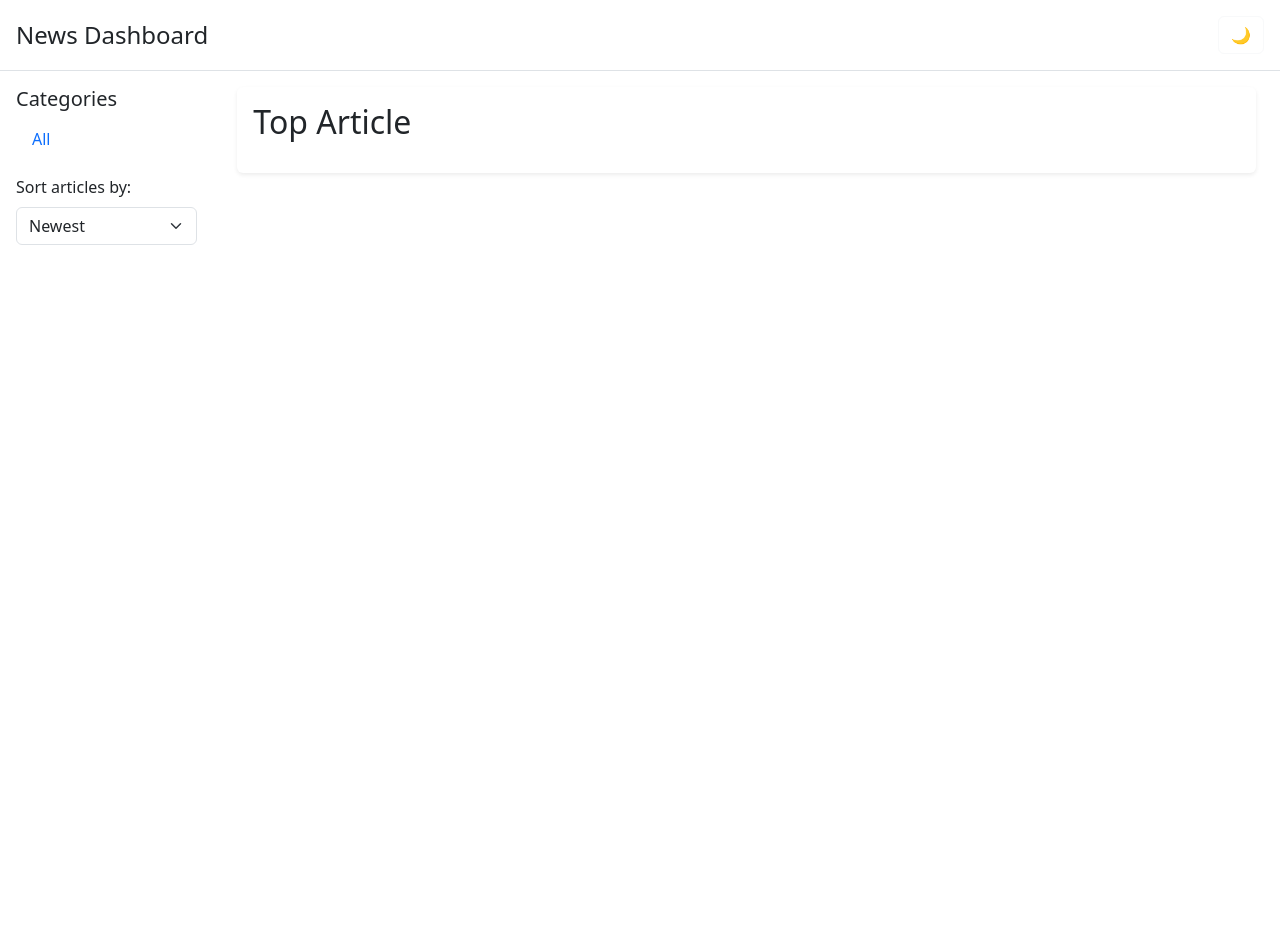
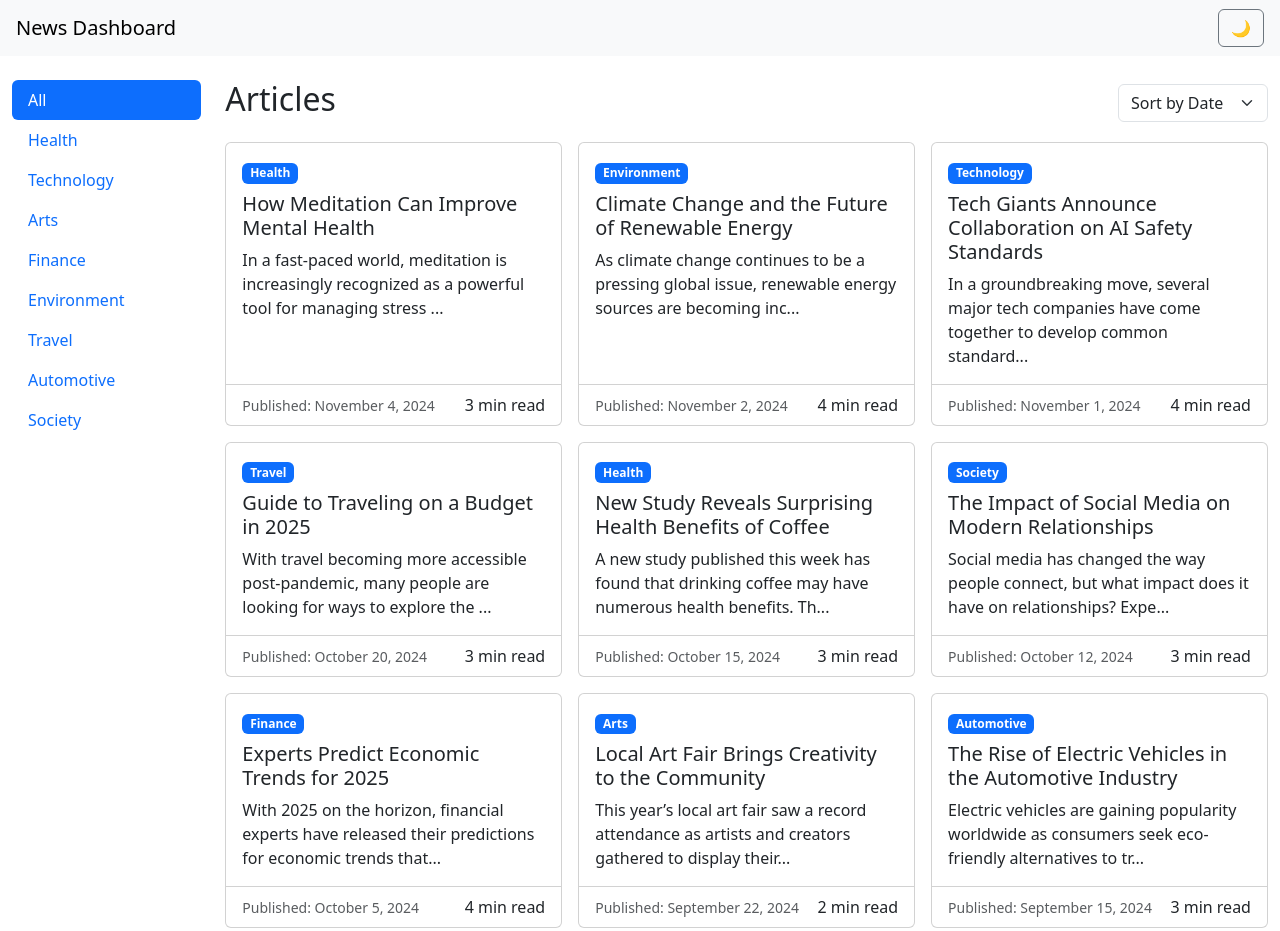
Before and after one commit to bekkyww/final, a plain HTML site: page index.html in a window 1280 px wide. Shown: the top 931 px of the page. Before the commit the page ends 800 px from the top, so only its background shows below. Drawn offline with nearby package versions, Linux system fonts and the light colour scheme.

Commit message:
Update index.html

```diff
--- a/index.html
+++ b/index.html
@@ -4,43 +4,40 @@
     <meta charset="UTF-8" />
     <meta name="viewport" content="width=device-width, initial-scale=1" />
     <title>News Dashboard</title>
-    <link href="https://cdn.jsdelivr.net/npm/bootstrap@5.3.6/dist/css/bootstrap.min.css" rel="stylesheet" />
+    <link href="https://cdn.jsdelivr.net/npm/bootstrap@5.3.6/dist/css/bootstrap.min.css" rel="stylesheet" crossorigin="anonymous" referrerpolicy="no-referrer" />
+    <link rel="stylesheet" href="styles.css" />
 </head>
 <body>
-    <header class="d-flex justify-content-between align-items-center p-3 border-bottom">
-        <div class="d-flex align-items-center">
-            <button class="btn btn-primary d-md-none me-2" type="button" data-bs-toggle="collapse" data-bs-target="#sidebarCollapse" aria-expanded="false" aria-controls="sidebarCollapse">
-                ☰
-            </button>
-            <h1 class="h4 mb-0">News Dashboard</h1>
-        </div>
-        <button id="themeToggle" class="btn btn-outline-light" type="button">🌙</button>
-    </header>
+    <nav class="navbar navbar-expand-lg navbar-light bg-light px-3">
+        <a class="navbar-brand" href="#">News Dashboard</a>
+        <button class="btn btn-outline-secondary ms-auto" id="themeToggleBtn" title="Toggle Dark Mode">🌙</button>
+    </nav>
 
-    <div class="container-fluid">
+    <div class="container-fluid mt-4">
         <div class="row">
-            <nav id="sidebarCollapse" class="col-md-3 col-lg-2 d-md-block sidebar collapse p-3">
-                <h5>Categories</h5>
-                <ul id="categoryList" class="nav flex-column mb-3">
+            <nav class="col-md-2 mb-3">
+                <ul class="nav nav-pills flex-column" id="categoryList">
                     <li class="nav-item">
-                        <a href="#" class="nav-link active" data-category="all">All</a>
+                        <a class="nav-link active" href="#" data-category="all">All Categories</a>
                     </li>
                 </ul>
-                <div class="mb-3">
-                    <label for="sortSelect" class="form-label">Sort articles by:</label>
-                    <select id="sortSelect" class="form-select">
-                        <option value="date" selected>Newest</option>
-                        <option value="views">Most Viewed</option>
+            </nav>
+
+            <main class="col-md-10">
+                <div class="d-flex justify-content-between align-items-center mb-3">
+                    <h2>Articles</h2>
+                    <select class="form-select w-auto" id="sortSelect" aria-label="Sort articles">
+                        <option value="date" selected>Sort by Date</option>
+                        <option value="views">Sort by Views</option>
                     </select>
                 </div>
-            </nav>
 
-            <main class="col-md-9 col-lg-10 px-md-4 py-3">
-                <section id="mostPopular" class="mb-4 p-3 bg-body rounded shadow-sm">
-                    <h2 class="mb-3">Top Article</h2>
+                <div class="row row-cols-1 row-cols-md-3 g-3" id="articlesGrid"></div>
+
+                <section class="mt-5" id="mostPopularSection">
+                    <h3>Most Popular Article</h3>
+                    <div id="mostPopular"></div>
                 </section>
-
-                <section id="articlesGrid" class="row row-cols-1 row-cols-md-2 row-cols-lg-3 g-3"></section>
             </main>
         </div>
     </div>
@@ -49,15 +46,16 @@
         <div class="modal-dialog modal-lg modal-dialog-scrollable">
             <div class="modal-content">
                 <div class="modal-header">
-                    <h5 id="modalTitle" class="modal-title"></h5>
+                    <h5 class="modal-title" id="modalTitle"></h5>
                     <button type="button" class="btn-close" data-bs-dismiss="modal" aria-label="Close"></button>
                 </div>
-                <div id="modalBody" class="modal-body"></div>
-                <div id="modalMeta" class="modal-footer text-muted"></div>
+                <div class="modal-body" id="modalBody"></div>
+                <div class="modal-footer" id="modalMeta"></div>
             </div>
         </div>
     </div>
 
-    <script src="https://cdn.jsdelivr.net/npm/bootstrap@5.3.6/dist/js/bootstrap.bundle.min.js"></script>
+    <script src="https://cdn.jsdelivr.net/npm/bootstrap@5.3.6/dist/js/bootstrap.bundle.min.js" crossorigin="anonymous" referrerpolicy="no-referrer"></script>
+    <script src="script.js"></script>
 </body>
 </html>
```
